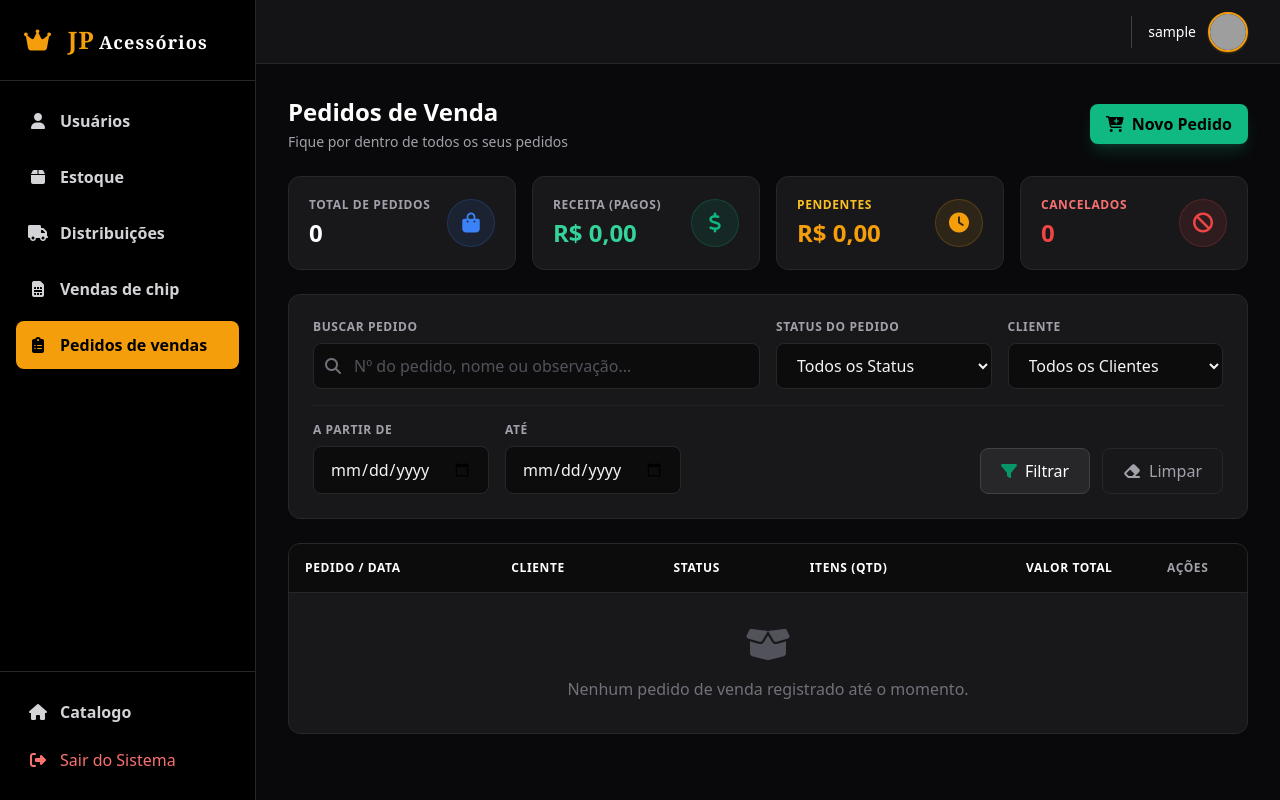
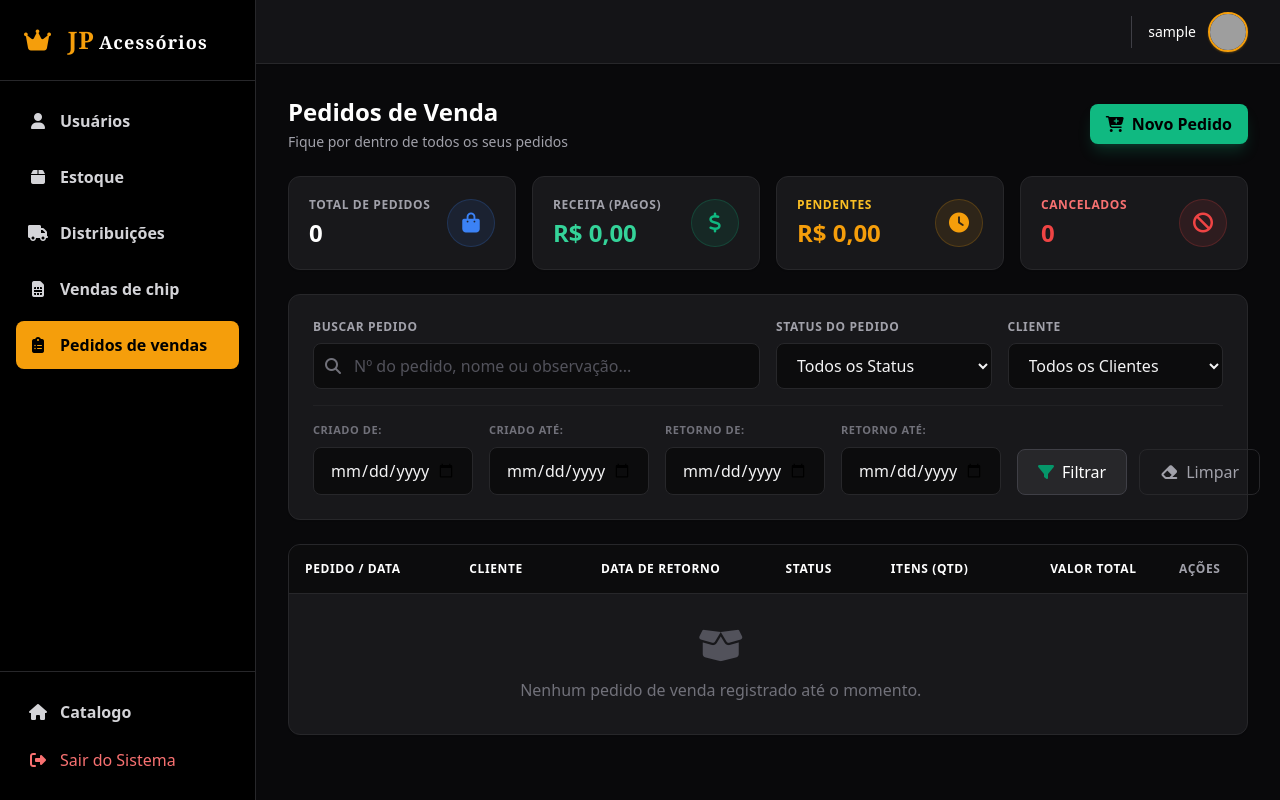
Before and after one commit to KAHISS/JPSys, a Django app: page /sales/orders/ in a window 1280 px wide. Run offline with Django 5.2, Linux system fonts and the light colour scheme; the visitor is signed in with stand-in values (Sample User, id 1); data comes from the database, SQL or seed files in the repository; data that the repository does not hold is empty; some libraries are stand-ins or nearby versions; grey boxes are pictures that could not be loaded.

Commit message:
fix: concerta alguns erros no pedido e adiciona data de retorno ao pedido

```diff
--- a/src/apps/catalog/templates/catalog/pages/cart.html
+++ b/src/apps/catalog/templates/catalog/pages/cart.html
@@ -196,6 +196,10 @@
 
                                 </div>
                             </div>
+                            <div class="relative">
+                                <label for="return_at" class="block text-xs font-medium text-zinc-400 mb-1.5"><i class="fas fa-calendar-alt mr-1"></i> Data de Retorno</label>
+                                <input type="date" id="return_at" name="return_at" placeholder="Selecione a data de retorno do pedido" class="block w-full px-3 py-2.5 bg-zinc-950 border border-zinc-800 rounded-lg text-sm text-zinc-200 focus:outline-none focus:border-amber-500 focus:ring-1 focus:ring-amber-500 transition-colors">
+                            </div>
                             {% endif %}
 
                             <div class="relative">
--- a/src/apps/catalog/views/cart_views.py
+++ b/src/apps/catalog/views/cart_views.py
@@ -123,6 +123,9 @@ def checkout_cart(request):
     payment_method = request.POST.get(
         'payment_method', OrderSale.PaymentMethod.PIX)
     observations = request.POST.get('observations', '')
+    return_at = request.POST.get('return_at', None)
+    if return_at == '':
+        return_at = None
 
     # Se for Admin, verifica se ele escolheu outro cliente para a venda
     cliente_venda = request.user
@@ -136,7 +139,8 @@ def checkout_cart(request):
         novo_pedido = cart.gerar_pedido(
             client=cliente_venda,
             payment_method=payment_method,
-            observations=observations
+            observations=observations,
+            return_at=return_at
         )
 
         messages.success(
--- a/src/apps/sales/filters/oders_sales_filter.py
+++ b/src/apps/sales/filters/oders_sales_filter.py
@@ -2,15 +2,11 @@ import django_filters
 from django import forms
 from django.db.models import Q
 from django.contrib.auth import get_user_model
-from django_filters.widgets import RangeWidget  # Importe o RangeWidget!
 from apps.sales.models import OrderSale
 
 User = get_user_model()
 
 TAILWIND_SELECT = 'w-full bg-black/50 border border-zinc-800 text-zinc-100 rounded-lg px-4 py-2.5 focus:outline-none focus:ring-2 focus:ring-emerald-500 focus:border-transparent transition-all'
-
-# Classe base para os inputs de data
-TAILWIND_DATE = 'w-full bg-black/50 border border-zinc-800 text-zinc-400 rounded-lg px-4 py-2.5 focus:outline-none focus:ring-2 focus:ring-emerald-500 focus:border-transparent transition-all'
 
 
 class OrderSaleFilter(django_filters.FilterSet):
@@ -32,20 +28,34 @@ class OrderSaleFilter(django_filters.FilterSet):
         widget=forms.Select(attrs={'class': TAILWIND_SELECT})
     )
 
-    payment_method = django_filters.ChoiceFilter(
-        choices=OrderSale.PaymentMethod.choices,
-        empty_label="Todos os métodos",
-        widget=forms.Select(attrs={'class': TAILWIND_SELECT})
+    # --- FILTROS PARA DATA DE CRIAÇÃO ---
+    # input_formats=['%Y-%m-%d'] força o Django a aceitar o padrão do input type="date"
+    created_start = django_filters.DateFilter(
+        field_name='created_at__date',
+        lookup_expr='gte',
+        input_formats=['%Y-%m-%d', '%d/%m/%Y']
+    )
+    created_end = django_filters.DateFilter(
+        field_name='created_at__date',
+        lookup_expr='lte',
+        input_formats=['%Y-%m-%d', '%d/%m/%Y']
     )
 
-    created_at = django_filters.DateFromToRangeFilter(
-        label='Período',
-        widget=RangeWidget(attrs={'type': 'date', 'class': TAILWIND_DATE})
+    # --- FILTROS PARA DATA DE RETORNO ---
+    return_start = django_filters.DateFilter(
+        field_name='return_at',
+        lookup_expr='gte',
+        input_formats=['%Y-%m-%d', '%d/%m/%Y']
+    )
+    return_end = django_filters.DateFilter(
+        field_name='return_at',
+        lookup_expr='lte',
+        input_formats=['%Y-%m-%d', '%d/%m/%Y']
     )
 
     class Meta:
         model = OrderSale
-        fields = ['client', 'status', 'payment_method']
+        fields = ['client', 'status']
 
     def custom_search(self, queryset, name, value):
         query = (
--- a/src/apps/sales/models/orders_sales_model.py
+++ b/src/apps/sales/models/orders_sales_model.py
@@ -44,6 +44,8 @@ class OrderSale(models.Model):
         "Value total", max_digits=10, decimal_places=2, default=0.00)
     created_at = models.DateTimeField("Criado em", auto_now_add=True)
     updated_at = models.DateTimeField("Atualizado em", auto_now=True)
+    return_at = models.DateField(
+        "Data de Retorno", blank=True, null=True, default=None)
 
     def __str__(self):
         return f"Pedido #{self.id} - {self.client.get_full_name() or self.client.username}"
--- a/src/apps/sales/templates/sales/partials/filter_orders.html
+++ b/src/apps/sales/templates/sales/partials/filter_orders.html
@@ -39,18 +39,34 @@
 
         <div class="flex flex-col sm:flex-row sm:items-end justify-between gap-4">
 
-            <div class="flex flex-col sm:flex-row gap-4 w-full sm:w-auto">
-                <div class="w-full sm:w-44">
-                    <label for="start_date" class="block text-xs font-semibold text-zinc-400 uppercase tracking-wider mb-2">A partir de</label>
-                    <input type="date" name="start_date" id="start_date" value="{{ request.GET.start_date|default:'' }}"
+            <!-- Datas de Criação -->
+            <div class="flex flex-col sm:flex-row gap-4">
+                <div class="w-full sm:w-40">
+                    <label for="created_start" class="block text-[11px] font-bold text-zinc-500 uppercase tracking-wider mb-2">Criado de:</label>
+                    <input type="date" name="created_start" id="created_start" value="{{ request.GET.created_start|default:'' }}"
                         class="w-full bg-black/50 border border-zinc-800 text-zinc-100 rounded-lg px-4 py-2.5 focus:outline-none focus:ring-2 focus:ring-emerald-500 focus:border-transparent transition-all scheme-dark">
                 </div>
-                <div class="w-full sm:w-44">
-                    <label for="end_date" class="block text-xs font-semibold text-zinc-400 uppercase tracking-wider mb-2">Até</label>
-                    <input type="date" name="end_date" id="end_date" value="{{ request.GET.end_date|default:'' }}"
+                <div class="w-full sm:w-40">
+                    <label for="created_end" class="block text-[11px] font-bold text-zinc-500 uppercase tracking-wider mb-2">Criado até:</label>
+                    <input type="date" name="created_end" id="created_end" value="{{ request.GET.created_end|default:'' }}"
                         class="w-full bg-black/50 border border-zinc-800 text-zinc-100 rounded-lg px-4 py-2.5 focus:outline-none focus:ring-2 focus:ring-emerald-500 focus:border-transparent transition-all scheme-dark">
                 </div>
             </div>
+
+            <!-- Datas de Retorno -->
+            <div class="flex flex-col sm:flex-row gap-4">
+                <div class="w-full sm:w-40">
+                    <label for="return_start" class="block text-[11px] font-bold text-zinc-500 uppercase tracking-wider mb-2">Retorno de:</label>
+                    <input type="date" name="return_start" id="return_start" value="{{ request.GET.return_start|default:'' }}"
+                        class="w-full bg-black/50 border border-zinc-800 text-zinc-100 rounded-lg px-4 py-2.5 focus:outline-none focus:ring-2 focus:ring-emerald-500 focus:border-transparent transition-all scheme-dark">
+                </div>
+                <div class="w-full sm:w-40">
+                    <label for="return_end" class="block text-[11px] font-bold text-zinc-500 uppercase tracking-wider mb-2">Retorno até:</label>
+                    <input type="date" name="return_end" id="return_end" value="{{ request.GET.return_end|default:'' }}"
+                        class="w-full bg-black/50 border border-zinc-800 text-zinc-100 rounded-lg px-4 py-2.5 focus:outline-none focus:ring-2 focus:ring-emerald-500 focus:border-transparent transition-all scheme-dark">
+                </div>
+            </div>
+
 
             <div class="flex gap-3 w-full sm:w-auto justify-end">
                 <button type="submit" class="flex-1 lg:flex-none bg-zinc-800 hover:bg-zinc-700 text-white font-medium px-5 py-2.5 rounded-lg transition-colors border border-zinc-700 flex items-center justify-center gap-2">
--- a/src/apps/sales/templates/sales/partials/section_orders_sales.html
+++ b/src/apps/sales/templates/sales/partials/section_orders_sales.html
@@ -60,6 +60,7 @@
                     <tr>
                         <th class="p-4 text-xs font-semibold text-white uppercase tracking-wider">Pedido / Data</th>
                         <th class="p-4 text-xs font-semibold text-white uppercase tracking-wider">Cliente</th>
+                        <th class="p-4 text-xs font-semibold text-white uppercase tracking-wider text-center">Data de retorno</th>
                         <th class="p-4 text-xs font-semibold text-white uppercase tracking-wider text-center">Status</th>
                         <th class="p-4 text-xs font-semibold text-white uppercase tracking-wider text-center">Itens (Qtd)</th>
                         <th class="p-4 text-xs font-semibold text-white uppercase tracking-wider text-right">Valor Total</th>
--- a/src/apps/sales/templates/sales/partials/section_resume_order.html
+++ b/src/apps/sales/templates/sales/partials/section_resume_order.html
@@ -58,8 +58,12 @@
                             <label class="block text-xs font-semibold text-zinc-400 uppercase tracking-wider mb-1.5">Método de Pagamento</label>
                             {{ form.payment_method }}
                         </div>
+
                     </div>
-
+                    <div>
+                        <label class="block text-xs font-semibold text-zinc-400 uppercase tracking-wider mb-1.5">Data de Retorno</label>
+                        {{ form.return_at }}
+                    </div>
                     <div>
                         <label class="block text-xs font-semibold text-zinc-400 uppercase tracking-wider mb-1.5">Observações Internas</label>
                         {{ form.observations }}
--- a/src/apps/sales/views/orders_sales_views.py
+++ b/src/apps/sales/views/orders_sales_views.py
@@ -144,6 +144,7 @@ def update_order_item(request, pk):
 
     try:
         item.quantity = int(new_quantity)
+        item.unit_price = item.product.sale_price if item.quantity < item.product.wholesale_min_quantity else item.product.wholesale_price
         messages.success(
             request, f"Quantidade do item '{item.product.description}' atualizada para {item.quantity}")
         item.save()
@@ -152,29 +153,28 @@ def update_order_item(request, pk):
 
     return redirect("sales:order_resume", order)
 
+
 @login_required(login_url='users:login', redirect_field_name='next')
 def delete_order_item(request, pk):
     if not request.user.is_superuser or not request.POST:
         raise Http404("Você não tem permissão para alterar os itens do pedido")
 
     item = OrderItem.objects.get(id=pk)
-    order = request.POST.get("order")
+    orderId = request.POST.get("order")
+    order = get_object_or_404(OrderSale, id=int(orderId))
 
     try:
         item.product.stock_quantity += item.quantity
         item.product.save()
 
-        item.order.total_value -= item.subtotal
-        item.order.total_quantity -= item.quantity
-        item.order.save()
-
         item.delete()
+        order.save()
         messages.success(
             request, f"Item '{item.product.description}' removido do pedido com sucesso!")
     except Exception as e:
         messages.error(request, f"Erro ao remover item do pedido {e}")
 
-    return redirect("sales:order_resume", order)
+    return redirect("sales:order_resume", orderId)
 
 
 @login_required(login_url='users:login', redirect_field_name='next')
@@ -220,11 +220,13 @@ def add_order_item(request, pk):
         item, created = OrderItem.objects.get_or_create(
             order=order,
             product=product,
-            defaults={'quantity': quantity, 'subtotal': product.sale_price * int(quantity)}
+            defaults={'quantity': int(quantity),
+                      'unit_price': product.sale_price if int(quantity) < product.wholesale_min_quantity else product.wholesale_price}
         )
 
         if not created:
             item.quantity += int(quantity)
+            item.unit_price = product.sale_price if item.quantity < product.wholesale_min_quantity else product.wholesale_price
             item.save()
 
         messages.success(
```
Also changed, not shown: src/apps/catalog/models/cart_models.py (+4 -4 lines), src/apps/sales/forms/order_sales_form.py (+8 -1 lines), src/apps/sales/templates/sales/partials/row_order_sale.html (+8 -0 lines), src/apps/sales/migrations/0013_ordersale_return_at.py (added), src/apps/sales/migrations/0014_alter_ordersale_return_at.py (added), 2 other files.
